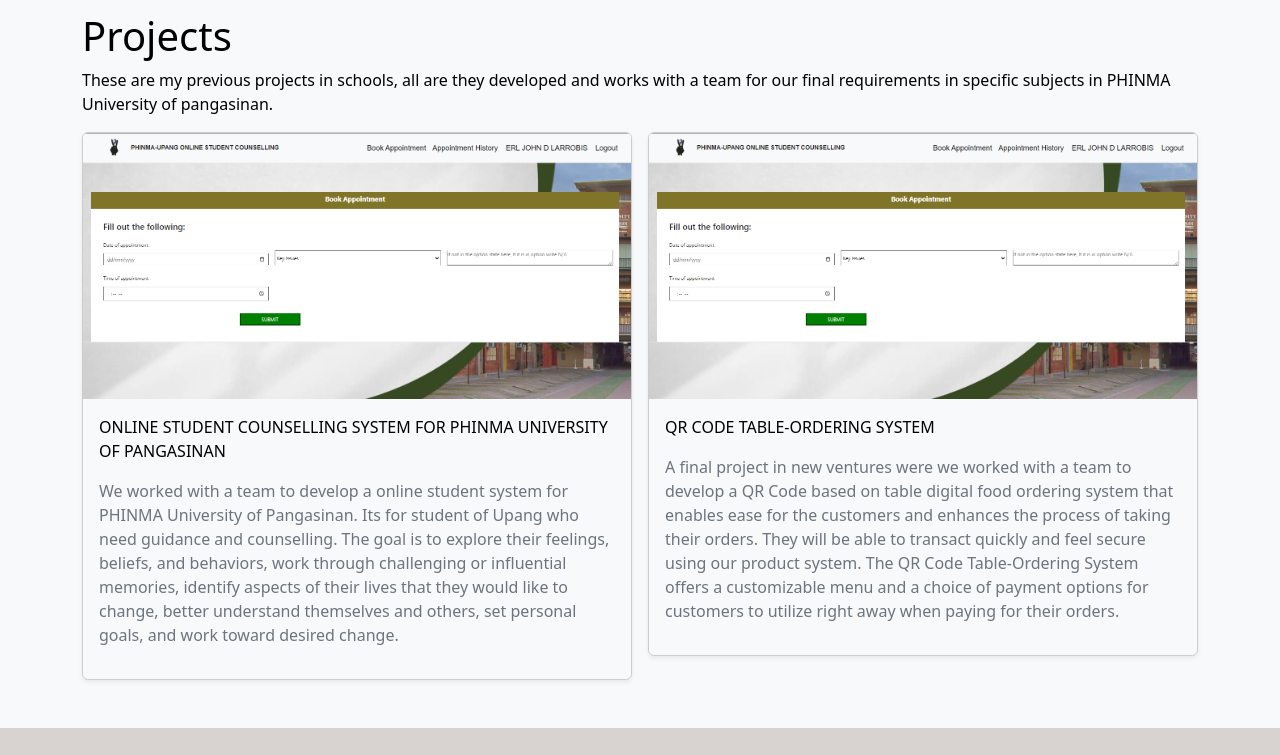
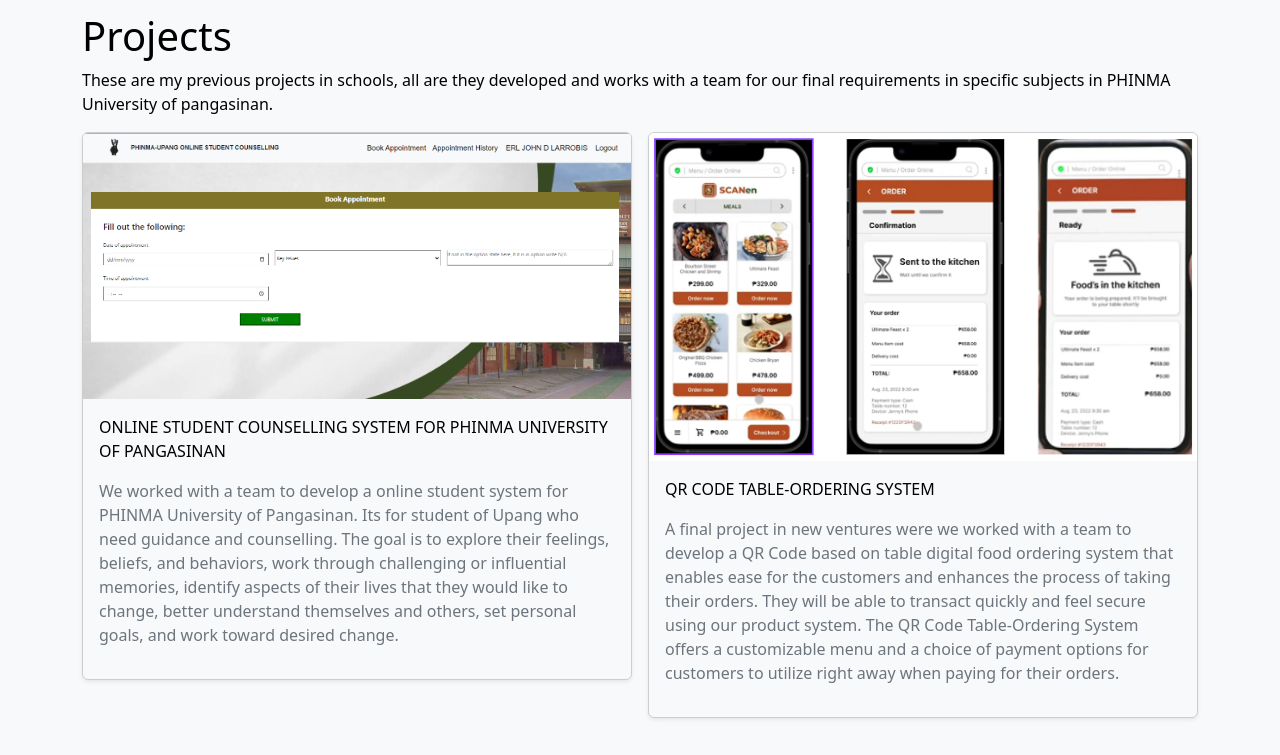
Before and after one commit to dven04/dhivensaplan.github.io, a plain HTML site: page index.html in a window 1280 px wide. Shown: the part 800-1555 px from the top of the page. Drawn offline with nearby package versions, Linux system fonts and the light colour scheme.

Commit message:
Update index.html

```diff
--- a/index.html
+++ b/index.html
@@ -67,7 +67,7 @@
           <div class="row row-cols-1 row-cols-sm-2 row-cols-md-2 g-3">
             <div class="col">
               <div class="card shadow-sm bg-transparent">
-                <img src="p1.png" class="card-img-top" alt="1st project">
+                <img src="p1.PNG" class="card-img-top" alt="1st project">
                 <div class="card-body">
                   <p class="card-text">ONLINE STUDENT COUNSELLING SYSTEM FOR PHINMA UNIVERSITY OF PANGASINAN</p>
                     <p class="text-muted">We worked with a team to develop a online student system for PHINMA University of Pangasinan. Its for student of Upang who need guidance and counselling.  The goal is to explore their feelings, beliefs, and behaviors, work through challenging or influential memories, identify aspects of their lives that they would like to change, better understand themselves and others, set personal goals, and work toward desired change.
@@ -78,7 +78,7 @@
             </div>
             <div class="col">
               <div class="card shadow-sm bg-transparent">
-                <img src="p1.PNG" class="card-img-top" alt="1st project">
+                <img src="p2.PNG" class="card-img-top" alt="1st project">
                 <div class="card-body">
                   <p class="card-text">QR CODE TABLE-ORDERING SYSTEM</p>
                   <p class="text-muted">A final project in new ventures were we worked with a team to develop a QR Code based on table digital food ordering system that enables ease for the customers and enhances the process of taking their orders. They will be able to transact quickly and feel secure using our product system. The QR Code Table-Ordering System offers a customizable menu and a choice of payment options for customers to utilize right away when paying for their orders.</p>
```
